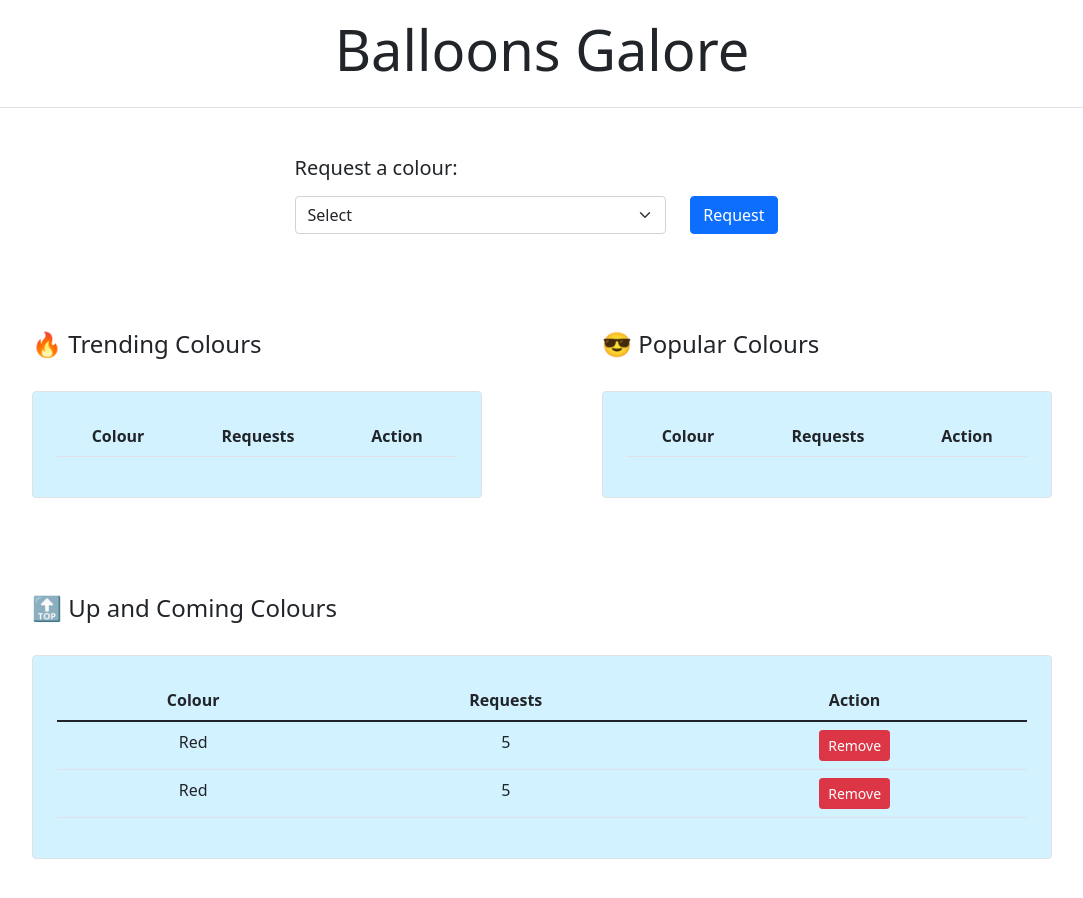
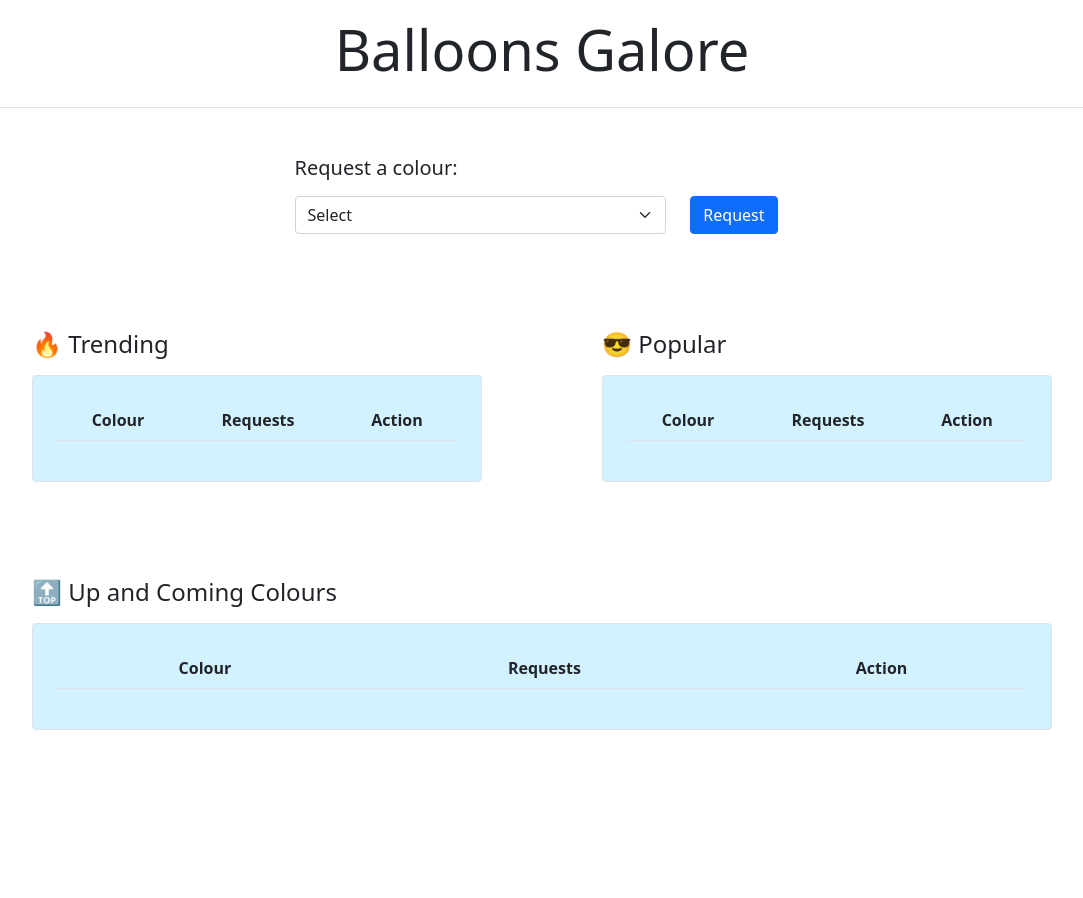
Before and after one commit to MiguelLouisLeRoux/the-balloon-widget, a React (Create React App) app: page / in a window 1280 px wide. Shown: the top 898 px of the page, without its empty margins (98-1181 px from the left). After the commit the page ends 800 px from the top, so only its background shows below. Built offline with nearby package versions, Linux system fonts and the light colour scheme.

Commit message:
coupled the logic to the react components.

```diff
--- a/src/App.js
+++ b/src/App.js
@@ -1,6 +1,6 @@
 import './App.css';
 import HeaderComponent  from './header';
-import Ranking from './ColourRanking';
+// import ColourRequestRating from './ColourRanking';
 import Request from './Request';
 
 
@@ -8,9 +8,8 @@ import Request from './Request';
 function App() {
   return (
     <>
-    <HeaderComponent/>
-    <Request/>
-    <Ranking/>
+      <HeaderComponent/>
+      <Request/>
     </>
   );
 }
--- a/src/ColourRanking.js
+++ b/src/ColourRanking.js
@@ -1,21 +1,25 @@
-import Trending from './Trending';
-import Popular from './Popular';
-import UpAndComing from './UpAndComing';
+// import ColourRatings from './ColourRatings';
+// import Request from './Request';
+// import FactoryLogic from './Logic';
+// const factory = FactoryLogic();
 
-export default function Ranking() {
-    return (
-        <div className="container">
-            <div className="row">
-                <div className="col">
-                    <Trending />
-                </div>
-                <div className="col">
-                    <Popular />
-                </div>
-                <div className="col">
-                    <UpAndComing />
-                </div>
-            </div>
-        </div>
-    )
-}
+// export default function ColourRequestRating() {
+//     return (
+//         <div>
+//             <Request/>
+//             <div className="container">
+//                 <div className="row">
+//                     <div className="col">
+//                         <ColourRatings colourRatings={"🔥 Trending"} colours={factory.filtering("trending")}/>
+//                     </div>
+//                     <div className="col">
+//                         <ColourRatings colourRatings={"😎 Popular"} colours={factory.filtering("popular")}/>
+//                     </div>
+//                     <div className="col">
+//                         <ColourRatings colourRatings={"🔝 Up and Coming Colours"} colours={factory.filtering("up and coming")}/>
+//                     </div>
+//                 </div>
+//             </div>
+//         </div>
+//     )
+// }
--- /dev/null
+++ b/src/ColourRatings.js
@@ -0,0 +1,32 @@
+import React from "react";
+import 'bootstrap/dist/css/bootstrap.css';
+import { Table, Button } from 'react-bootstrap';
+
+export default function ColourRatings (props){
+
+    return(
+        <div className="m-5">
+            <h4 className="mb-3">{props.colourRatings}</h4>
+            <div className="border rounded p-4" style={{"backgroundColor": "#D2F2FF", "borderColor": "#D2F2FF"}}>
+                <Table className="table table-hover text-center">
+                    <thead>
+                    <tr>
+                        <th>Colour</th>
+                        <th>Requests</th>
+                        <th>Action</th>
+                    </tr>
+                    </thead>
+                    <tbody>
+                    {props.colours.map(colourElem =>
+                        <tr>
+                            <td>{colourElem.colour}</td>
+                            <td>{colourElem.requests}</td>
+                            <td><Button className="btn btn-danger btn-sm">Remove</Button></td>
+                        </tr>
+                    )}
+                    </tbody>
+                </Table>
+            </div>
+        </div>
+    )
+}
--- a/src/Logic.js
+++ b/src/Logic.js
@@ -1,5 +1,5 @@
 export default function FactoryLogic() {
-    let colourList = [{colour:"Red", requests: 5}, {colour:"Red", requests: 5}, {colour:"Red", requests: 11}];
+    let colourList = [];
 
     function requestColour(colVal) {
 
--- a/src/Popular.js
+++ /dev/null
@@ -1,53 +0,0 @@
-import React from "react";
-import 'bootstrap/dist/css/bootstrap.css';
-import { Table } from 'react-bootstrap';
-import FactoryLogic from "./Logic";
-const factory = FactoryLogic();
-
-export default class Popular extends React.Component {
-    constructor(props) {
-        super(props);
-        this.state = {
-            trending : [],
-            loading : true
-        }
-    }
-
-    static tableComponent(colours) {
-        return (
-            <div className="m-5">
-                <h4>😎 Popular Colours</h4>
-                <br/>
-                <div className="border rounded p-4" style={{"backgroundColor": "#D2F2FF", "borderColor": "#D2F2FF"}}>
-                    <Table className="table table-hover table-striped text-center">
-                        <thead>
-                        <tr>
-                            <th>Colour</th>
-                            <th>Requests</th>
-                            <th>Action</th>
-                        </tr>
-                        </thead>
-                        <tbody>
-                        {colours.map(colourElem =>
-                            <tr>
-                                <td>{colourElem.colour}</td>
-                                <td>{colourElem.requests}</td>
-                                <td><button className="danger">Remove</button></td>
-                            </tr>
-                        )}
-                        </tbody>
-                    </Table>
-                </div>
-            </div>
-        )
-    }
-
-    render(){
-        let content = Popular.tableComponent(this.state.trending);
-        return(
-            <div>
-                {content}
-            </div>
-        )
-    }
-}
--- a/src/Request.js
+++ b/src/Request.js
@@ -1,7 +1,8 @@
 import React from "react";
 import 'bootstrap/dist/css/bootstrap.css';
-import { Form} from 'react-bootstrap';
-import FactoryLogic from "./Logic";
+import { Form } from 'react-bootstrap';
+import ColourRatings from './ColourRatings';
+import FactoryLogic from './Logic';
 const factory = FactoryLogic();
 
 export default class Request extends React.Component {
@@ -34,6 +35,7 @@ export default class Request extends React.Component {
 
     render(){
         return (
+            <div>
                 <div className="container mt-5 m-5">
                     <div className="row">
                         <div className="col-5 mx-auto">
@@ -64,6 +66,20 @@ export default class Request extends React.Component {
                         </div>
                     </div>
                 </div>
+                <div className="container">
+                    <div className="row">
+                        <div className="col">
+                            <ColourRatings colourRatings={"🔥 Trending"} colours={factory.filtering("trending")}/>
+                        </div>
+                        <div className="col">
+                            <ColourRatings colourRatings={"😎 Popular"} colours={factory.filtering("popular")}/>
+                        </div>
+                        <div className="col">
+                            <ColourRatings colourRatings={"🔝 Up and Coming Colours"} colours={factory.filtering("up and coming")}/>
+                        </div>
+                    </div>
+                </div>
+            </div>
         )
     }
 }
--- a/src/Trending.js
+++ /dev/null
@@ -1,54 +0,0 @@
-import React from "react";
-import 'bootstrap/dist/css/bootstrap.css';
-import { Table} from 'react-bootstrap';
-import FactoryLogic from "./Logic";
-const factory = FactoryLogic();
-
-export default class Trending extends React.Component {
-    constructor(props) {
-        super(props);
-        this.state = {
-            trending : [],
-            loading : true
-        }
-    }
-
-    static tableComponent(colours) {
-        return (
-            <div className="m-5">
-                <h4>🔥 Trending Colours</h4>
-                <br/>
-                <div className="border rounded p-4" style={{"backgroundColor": "#D2F2FF", "borderColor": "#D2F2FF"}}>
-                    <Table className="table table-hover table-striped text-center">
-                        <thead>
-                        <tr>
-                            <th>Colour</th>
-                            <th>Requests</th>
-                            <th>Action</th>
-                        </tr>
-                        </thead>
-                        <tbody>
-                        {colours.map(colourElem =>
-                            <tr>
-                                <td>{colourElem.colour}</td>
-                                <td>{colourElem.requests}</td>
-                                <td><button className="danger">Remove</button></td>
-                            </tr>
-                        )}
-                        </tbody>
-                    </Table>
-                </div>
-
-            </div>
-        )
-    }
-
-    render(){
-        let content = Trending.tableComponent(this.state.trending);
-        return(
-            <div>
-                {content}
-            </div>
-        )
-    }
-}
--- a/src/UpAndComing.js
+++ /dev/null
@@ -1,57 +0,0 @@
-import React from "react";
-import 'bootstrap/dist/css/bootstrap.css';
-import { Table, Button } from 'react-bootstrap';
-import FactoryLogic from "./Logic";
-const factory = FactoryLogic();
-
-export default class UpAndComing extends React.Component {
-    constructor(props) {
-        super(props);
-        this.state = {
-            trending : [],
-            loading : true
-        }
-    }
-
-    componentDidMount() {
-        this.setState({trending : factory.filtering('up and coming')});
-    }
-
-    static tableComponent(colours) {
-        return (
-            <div className="m-5">
-                <h4>🔝 Up and Coming Colours</h4>
-                <br/>
-                <div className="border rounded p-4" style={{"backgroundColor": "#D2F2FF", "borderColor": "#D2F2FF"}}>
-                    <Table className="table table-hover text-center">
-                        <thead>
-                        <tr>
-                            <th>Colour</th>
-                            <th>Requests</th>
-                            <th>Action</th>
-                        </tr>
-                        </thead>
-                        <tbody>
-                        {colours.map(colourElem =>
-                            <tr>
-                                <td>{colourElem.colour}</td>
-                                <td>{colourElem.requests}</td>
-                                <td><Button className="btn btn-danger btn-sm">Remove</Button></td>
-                            </tr>
-                        )}
-                        </tbody>
-                    </Table>
-                </div>
-            </div>
-        )
-    }
-
-    render(){
-        let content = UpAndComing.tableComponent(this.state.trending);
-        return(
-            <div>
-                {content}
-            </div>
-        )
-    }
-}
```
Lines whose indentation alone changed are shown as unchanged.
